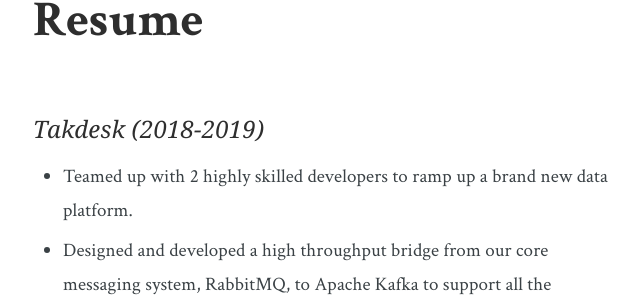
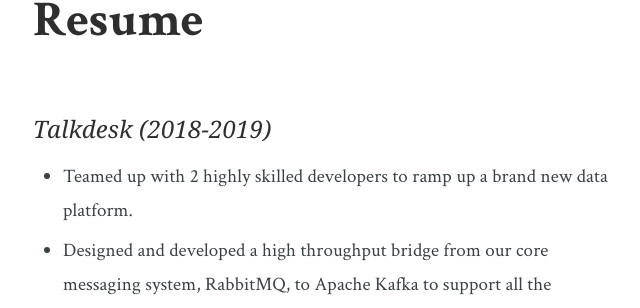
Before and after one commit to ordepdev/ordepdev.github.io, a Jekyll site: the page built from resume.md, in a window 1280 px wide and 900 px high. Shown: the part 251-559 px from the top of the window, without its empty margins (319-959 px from the left). Built offline with Jekyll 4.4.1, drawn with Linux system fonts in a browser that asks for light colours.

Commit message:
Update resume.md

```diff
--- a/resume.md
+++ b/resume.md
@@ -4,7 +4,7 @@
 permalink: /resume/
 ---
 
-### Takdesk (2018-2019)
+### Talkdesk (2018-2019)
 
 * Teamed up with 2 highly skilled developers to ramp up a brand new data platform.
 * Designed and developed a high throughput bridge from our core messaging system, RabbitMQ,
```
